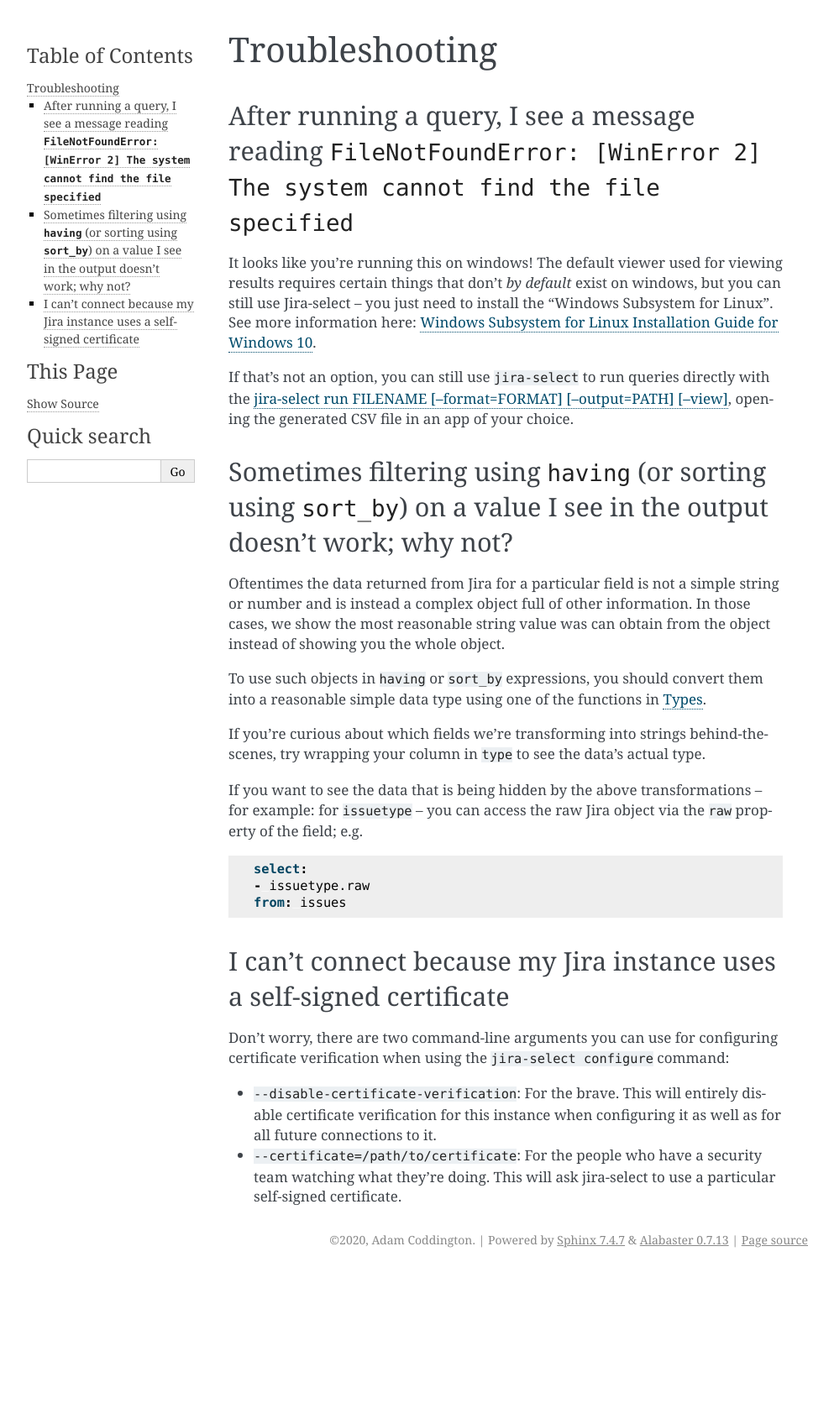
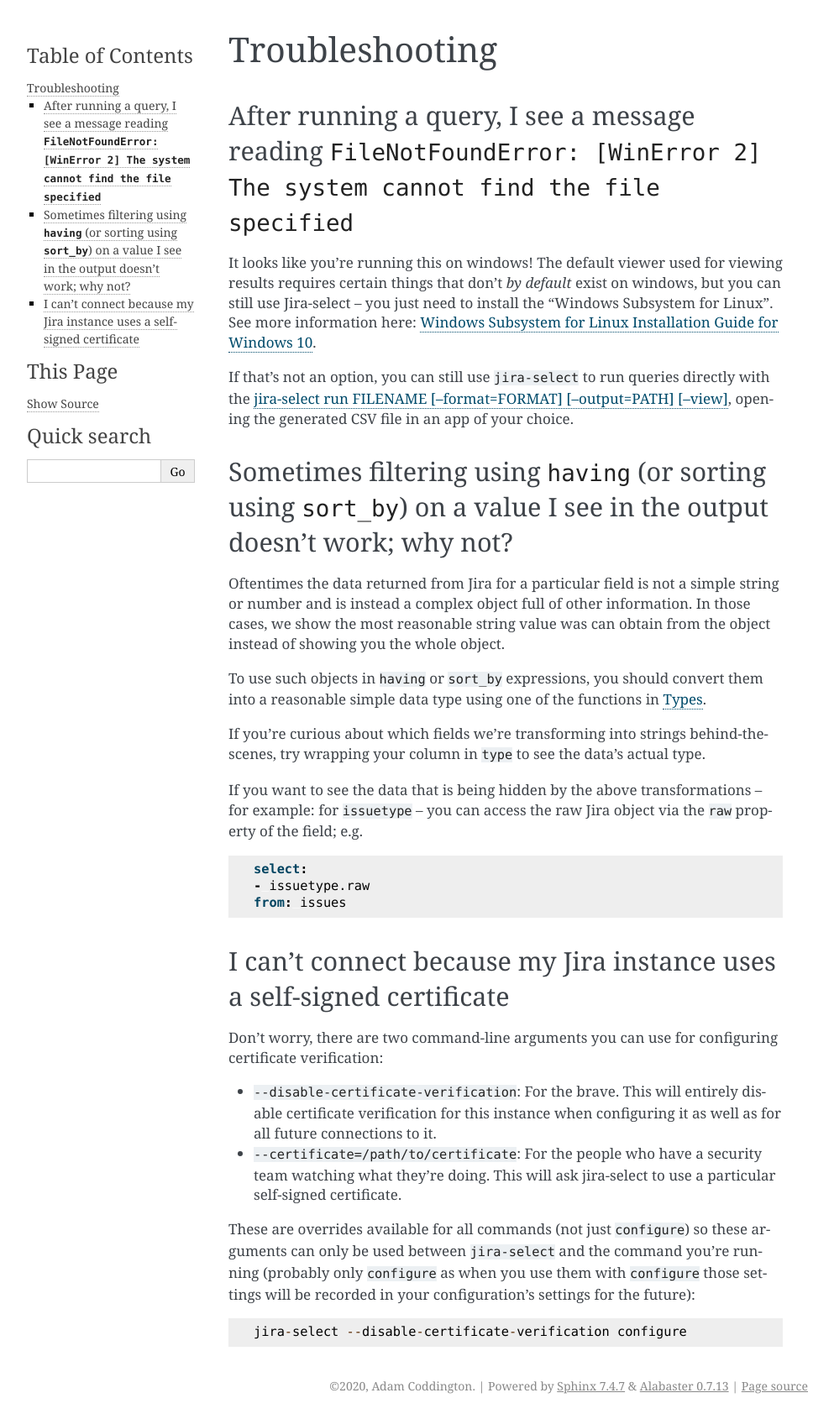
Before and after one commit to coddingtonbear/jira-select, a Sphinx documentation site: the page built from docs/troubleshooting.rst, in a window 1280 px wide. Shown: the whole page at 84% size, without its empty margins (148-1141 px from the left). Built offline with Sphinx 7.4.7, drawn with Linux system fonts in a browser that asks for light colours; before the commit the page ends 1516 px from its top, so only the background shows below that.

Commit message:
[#2] Improving docs slightly.

```diff
--- a/docs/troubleshooting.rst
+++ b/docs/troubleshooting.rst
@@ -47,8 +47,7 @@ I can't connect because my Jira instance uses a self-signed certificate
 
 Don't worry,
 there are two command-line arguments you can use
-for configuring certificate verification
-when using the ``jira-select configure`` command:
+for configuring certificate verification:
 
 * ``--disable-certificate-verification``: For the brave.  This will entirely
   disable certificate verification for this instance when configuring it
@@ -56,3 +55,13 @@ when using the ``jira-select configure`` command:
 * ``--certificate=/path/to/certificate``: For the people who have a
   security team watching what they're doing.  This will ask jira-select
   to use a particular self-signed certificate.
+
+These are overrides available for all commands (not just ``configure``)
+so these arguments can only be used
+between ``jira-select`` and the command you're running
+(probably only ``configure``
+as when you use them with ``configure``
+those settings will be recorded in your configuration's settings
+for the future)::
+
+  jira-select --disable-certificate-verification configure
```
